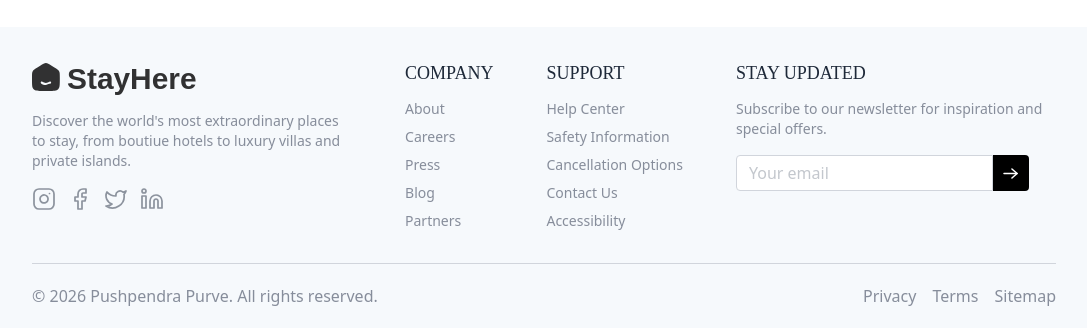
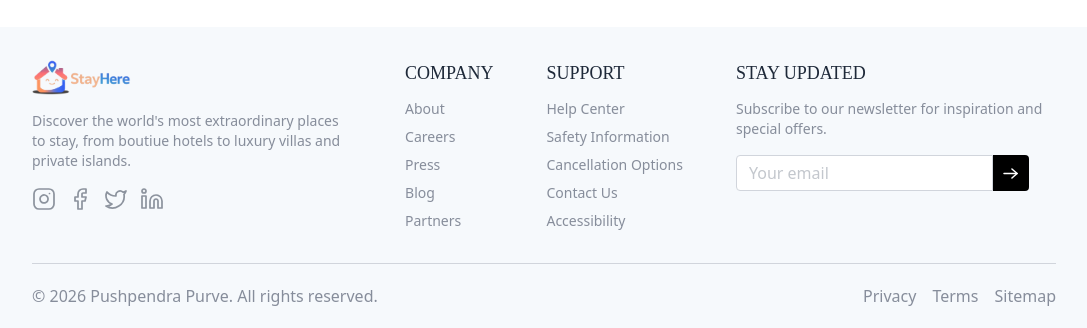
Before and after one commit to pushpendrapurve/HOTEL_BOOKING_APP, a React (Vite) app in the folder Frontend/: page /owner/list-room in a window 1280 px wide. Shown: the part 533-861 px from the top of the page, without its empty margins (96-1183 px from the left). Built offline with nearby package versions, Linux system fonts and the light colour scheme; no server answers; a web font is replaced by a local one.

Commit message:
adding new logo to navbar and foter

```diff
--- a/Frontend/src/components/Footer.jsx
+++ b/Frontend/src/components/Footer.jsx
@@ -6,7 +6,7 @@ const Footer = () => {
      <div className=' bg-[#F6F9FC] text-gray-500/80 pt-8 px-6 md:px-16 lg:px-24 xl:px-32'>
             <div className='flex flex-wrap justify-between gap-12 md:gap-6'>
                 <div className='max-w-80'>
-                    <img src={assets.logo} alt="logo" className='mb-4 h-8 md:h-9 invert opacity-80' />
+                    <img src={assets.logo2} alt="logo" className='mb-4 h-8 md:h-9 invert opacity-80' />
                     <p className='text-sm'>
                         Discover the world's most extraordinary places to stay, from boutiue hotels to luxury villas and private islands.
                     </p>
--- a/Frontend/src/components/hotelOwner/Navbar.jsx
+++ b/Frontend/src/components/hotelOwner/Navbar.jsx
@@ -13,7 +13,7 @@ const Navbar = () => {
   return (
     <div className="flex items-center justify-between px-4 md:px-8 border-b border-gray-300 py-3 bg-white transition-all duration-300">
       <Link to="/">
-        <img src={assets.logo} alt="logo" className="h-9 invert opacity-80" />
+        <img src={assets.logo2} alt="logo" className="h-15 invert opacity-80" />
       </Link>
 
       <button
```
